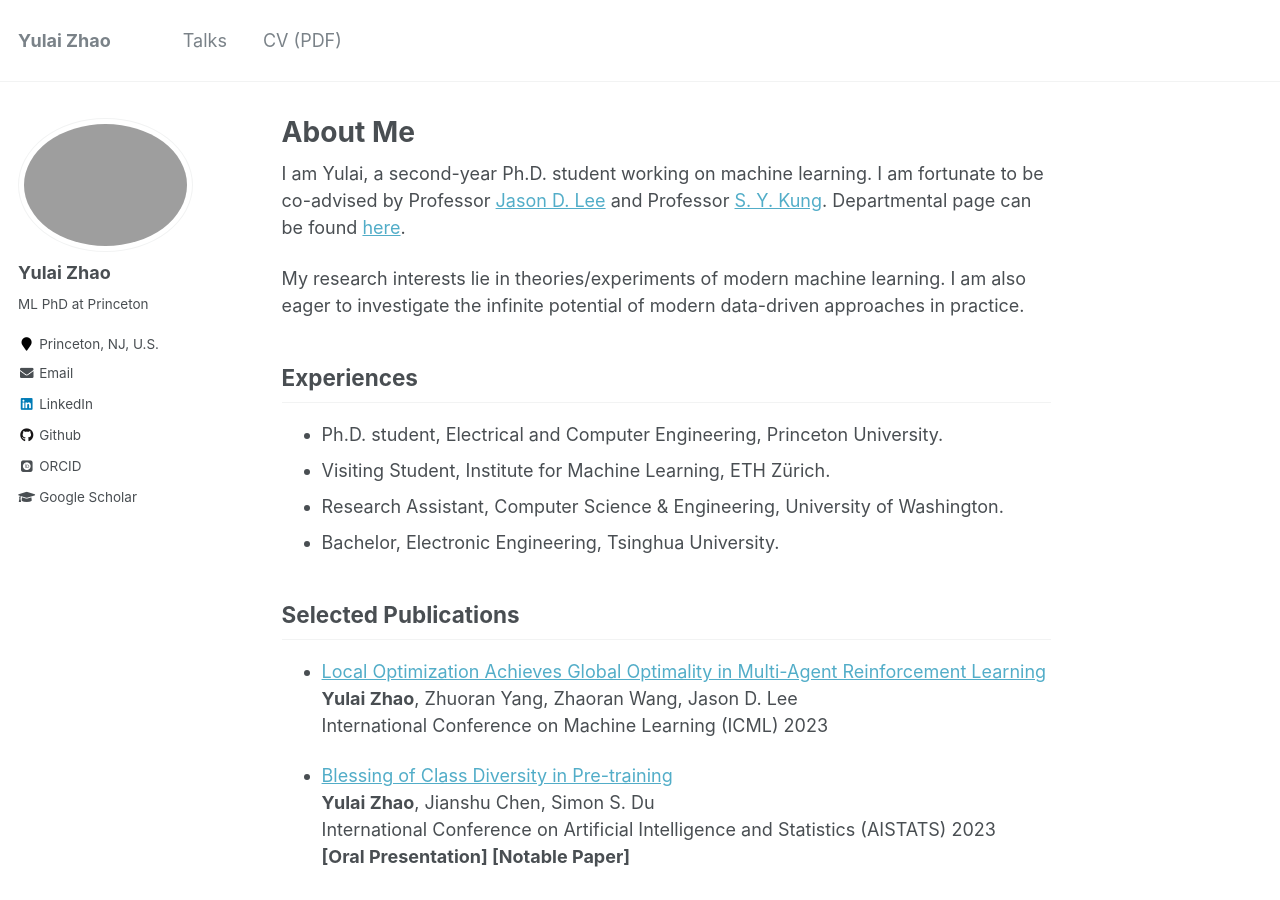
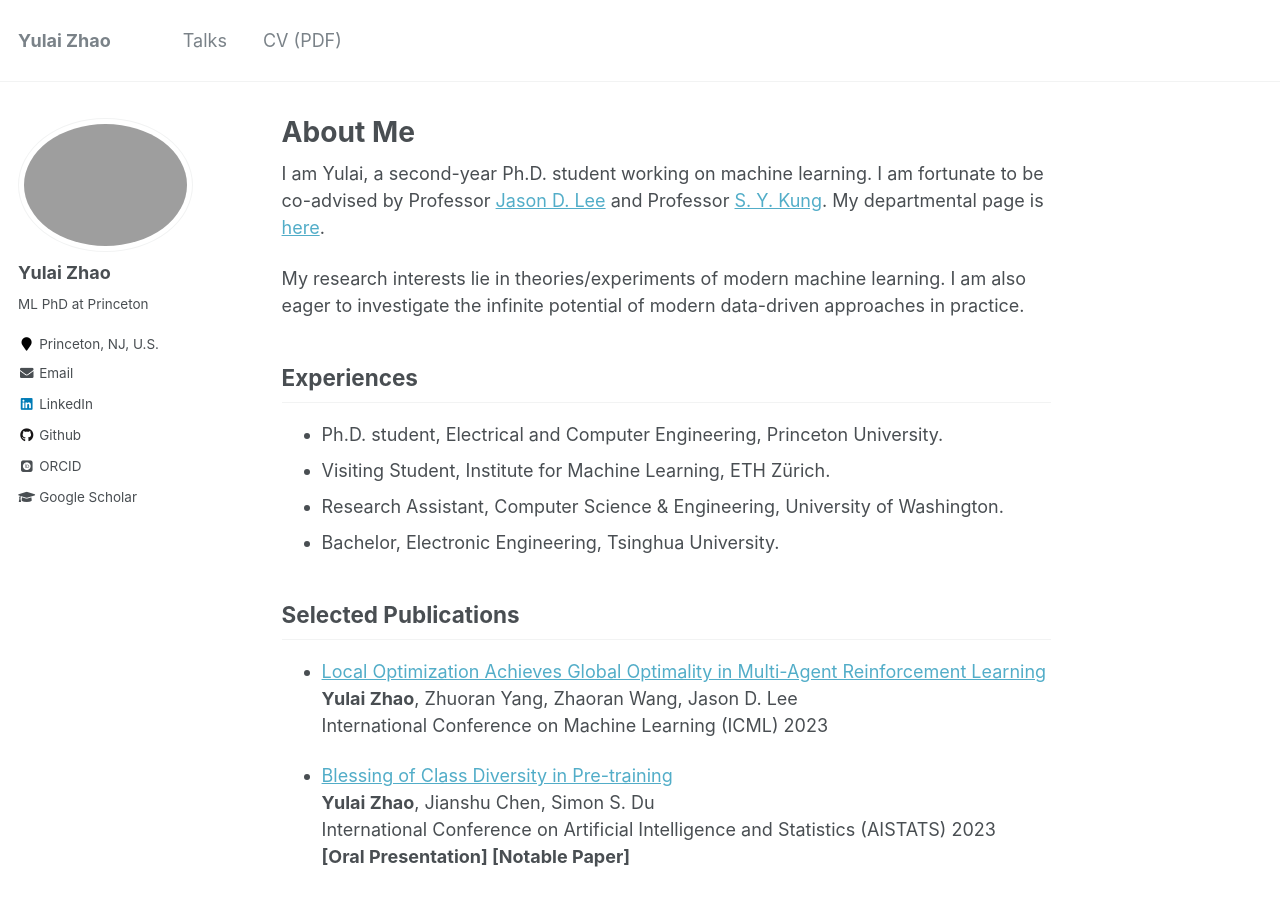
Before and after one commit to zhaoyl18/zhaoyl18.github.io, a Jekyll site: the page built from _pages/about.md, in a window 1280 px wide and 900 px high. Built offline with Jekyll 4.4.1, drawn with Linux system fonts in a browser that asks for light colours; some web fonts are replaced.

Commit message:
Update about.md

```diff
--- a/_pages/about.md
+++ b/_pages/about.md
@@ -7,7 +7,7 @@ redirect_from:
   - /about.html
 ---
 
-I am Yulai, a second-year Ph.D. student working on machine learning. I am fortunate to be co-advised by Professor [Jason D. Lee](https://jasondlee88.github.io/) and Professor [S. Y. Kung](https://ece.princeton.edu/people/sun-yuan-kung). Departmental page can be found [here](https://ece.princeton.edu/people/yulai-zhao).
+I am Yulai, a second-year Ph.D. student working on machine learning. I am fortunate to be co-advised by Professor [Jason D. Lee](https://jasondlee88.github.io/) and Professor [S. Y. Kung](https://ece.princeton.edu/people/sun-yuan-kung). My departmental page is [here](https://ece.princeton.edu/people/yulai-zhao).
 
 My research interests lie in theories/experiments of modern machine learning. I am also eager to investigate the infinite potential of modern data-driven approaches in practice.
 <!-- I'm Yulai, a Ph.D. student at Princeton University. My research interests lie in theories/experiments of modern machine learning. I am also eager to apply modern data-driven approaches to practice. -->
```
